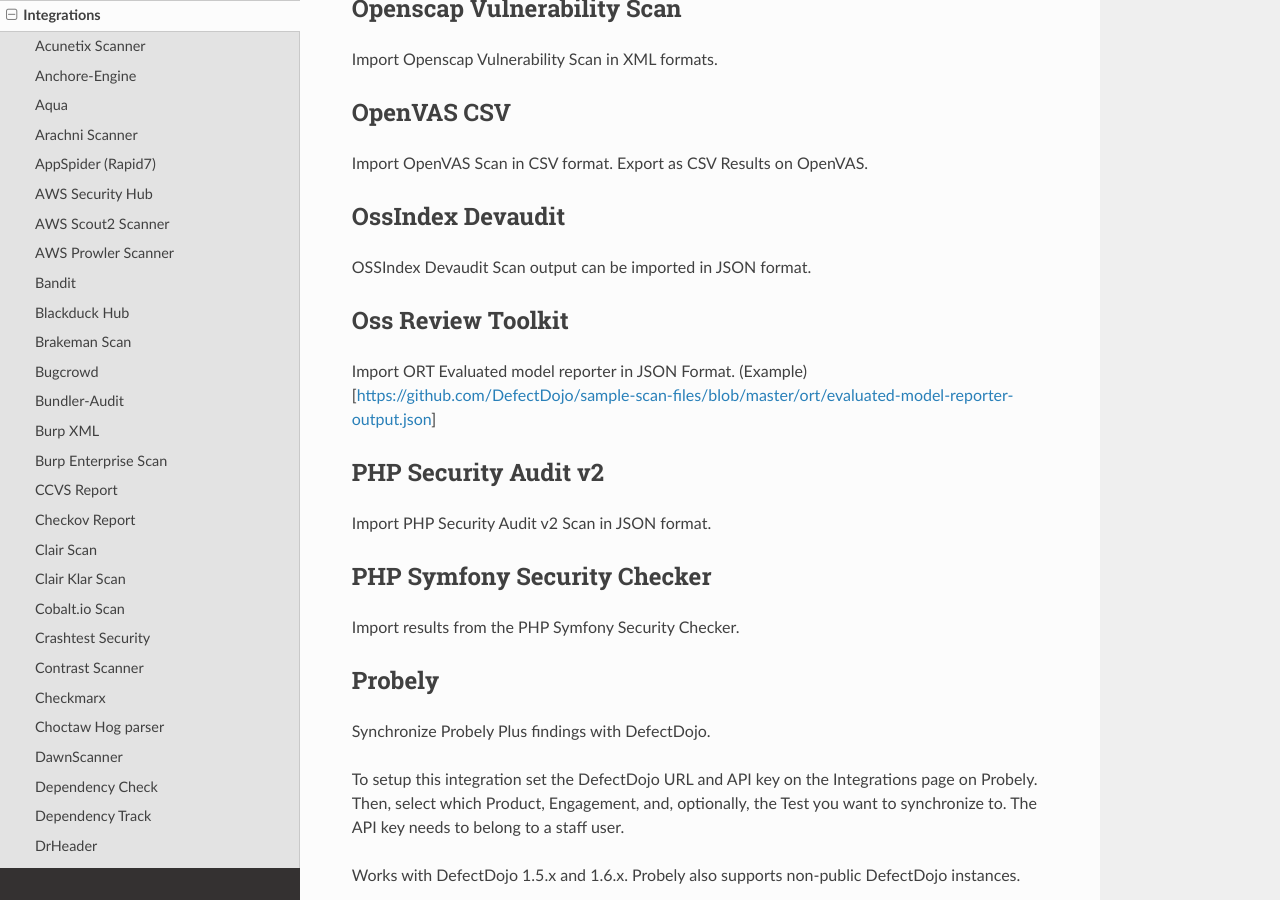
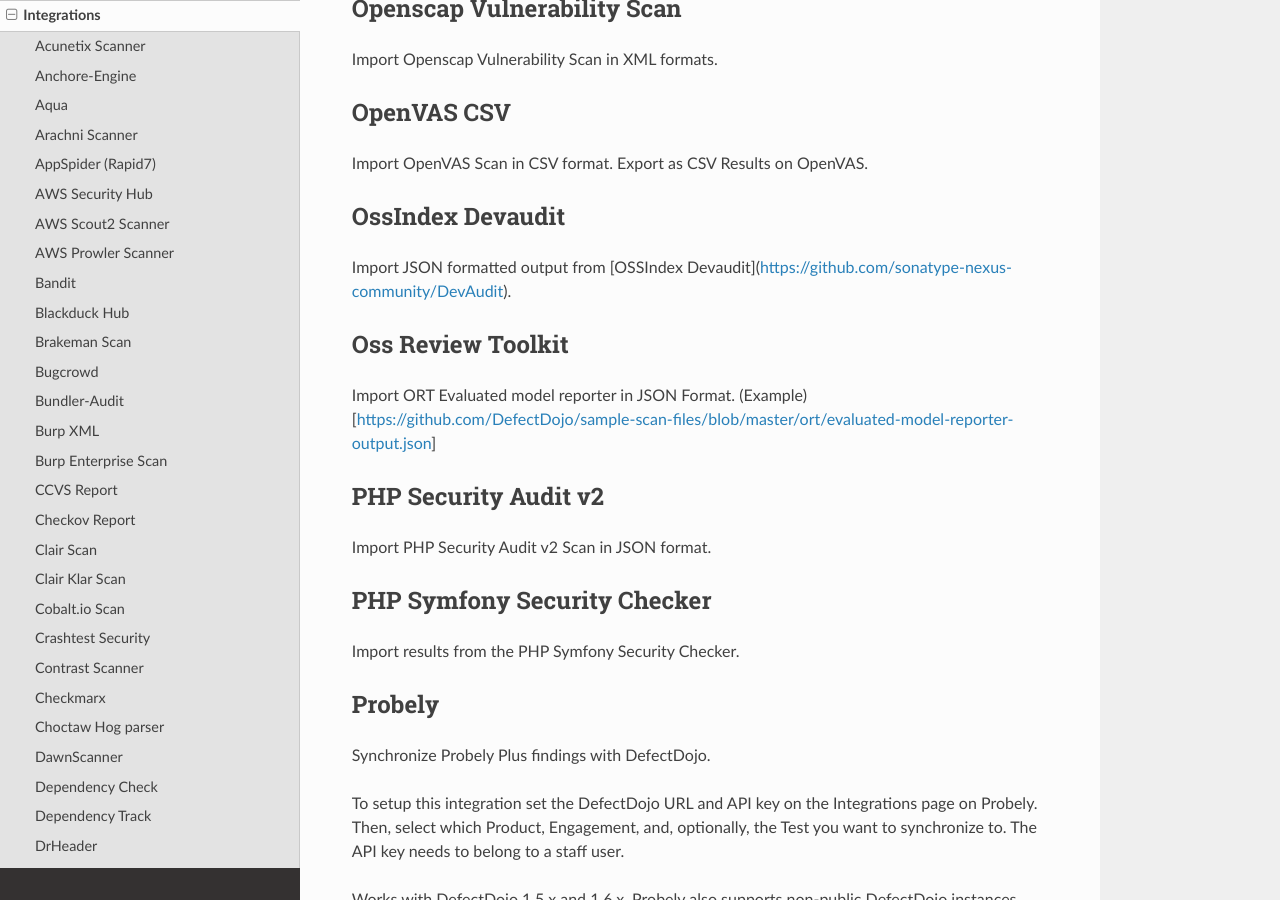
Before and after one commit to DefectDojo/Documentation, a Sphinx documentation site: the page built from docs/integrations.rst, in a window 1280 px wide and 900 px high, scrolled down 6741 px. Built offline with Sphinx 7.4.7 and the Read the Docs theme 2.0.0, drawn with Linux system fonts in a browser that asks for light colours.

Commit message:
3520: OSSIndex Devaudit documentation entry

```diff
--- a/docs/integrations.rst
+++ b/docs/integrations.rst
@@ -270,7 +270,7 @@
 
 OssIndex Devaudit
 -----------------
-OSSIndex Devaudit Scan output can be imported in JSON format.
+Import JSON formatted output from [OSSIndex Devaudit](https://github.com/sonatype-nexus-community/DevAudit).
 
 Oss Review Toolkit
 ------------------
```
